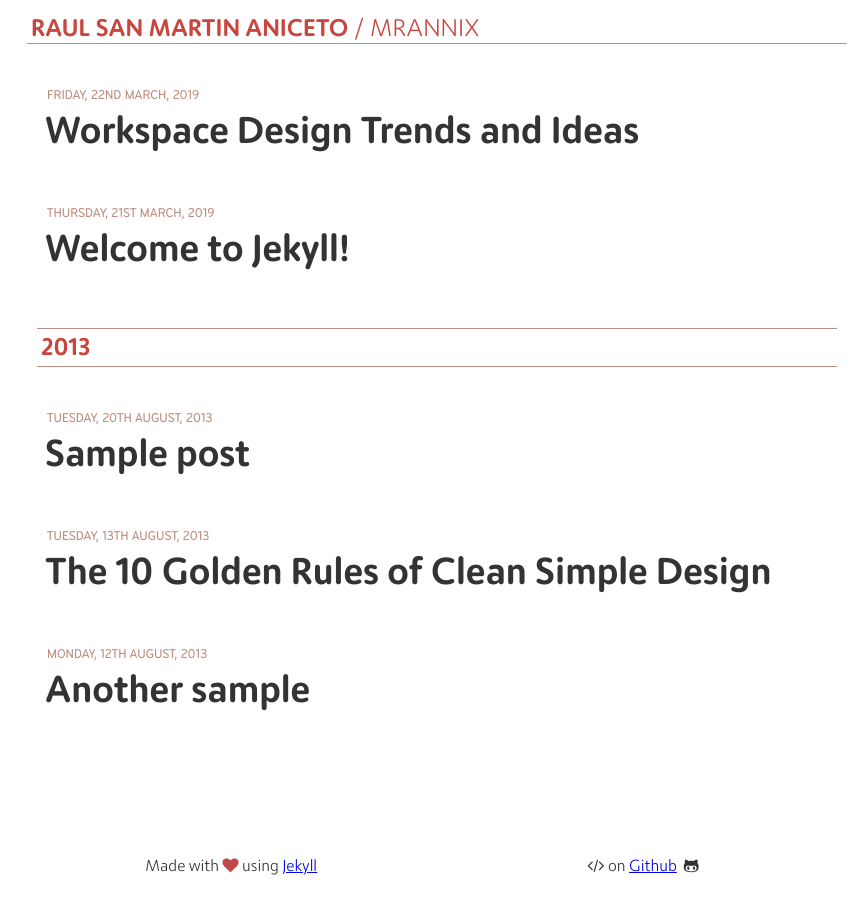
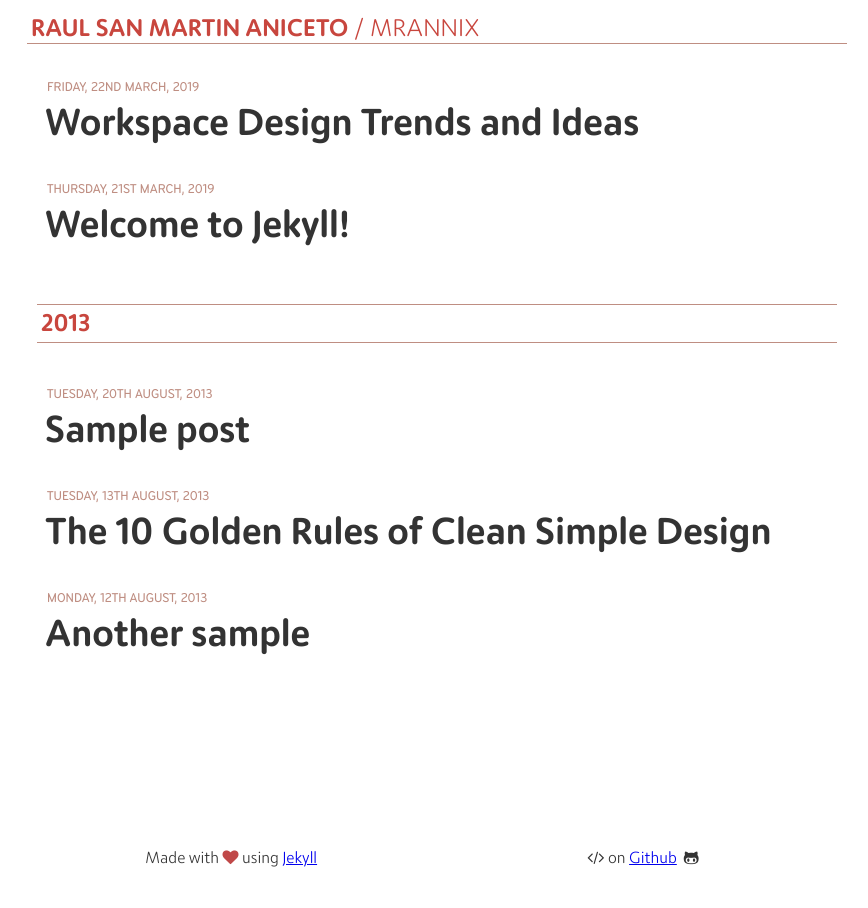
Before and after one commit to MrAnnix/MrAnnix.github.io, a Jekyll site: the page built from blog.html, in a window 1280 px wide. Shown: the whole page, without its empty margins (203-1071 px from the left). Built offline with Jekyll 4.4.1, drawn with Linux system fonts in a browser that asks for light colours.

Commit message:
Update _common.scss

```diff
--- a/_sass/_common.scss
+++ b/_sass/_common.scss
@@ -706,7 +706,7 @@
 }
 
 .posts-list>*>div {
-    margin-top: 2rem
+    margin-top: 1rem
 }
 
 .scrolley-div {
```
